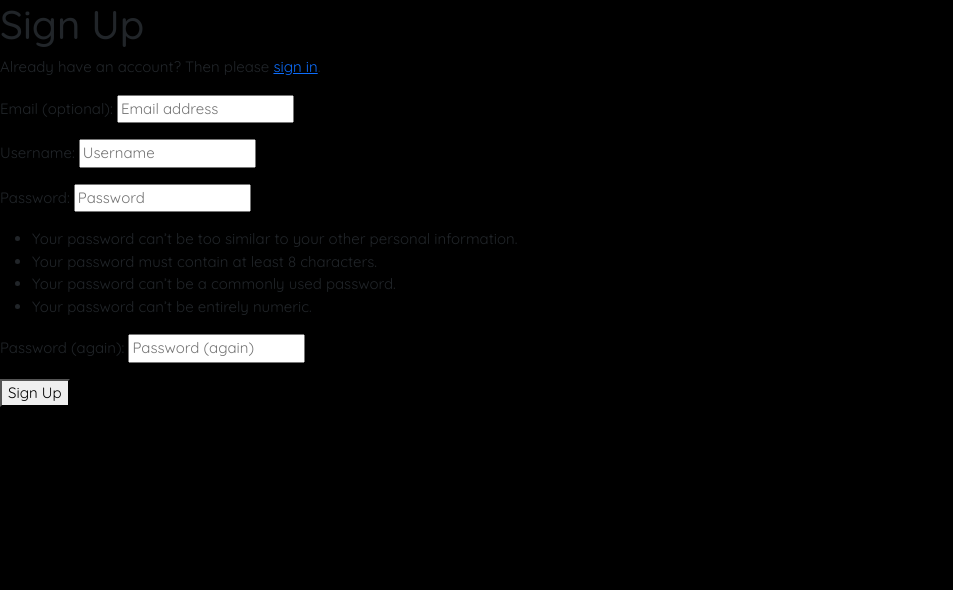
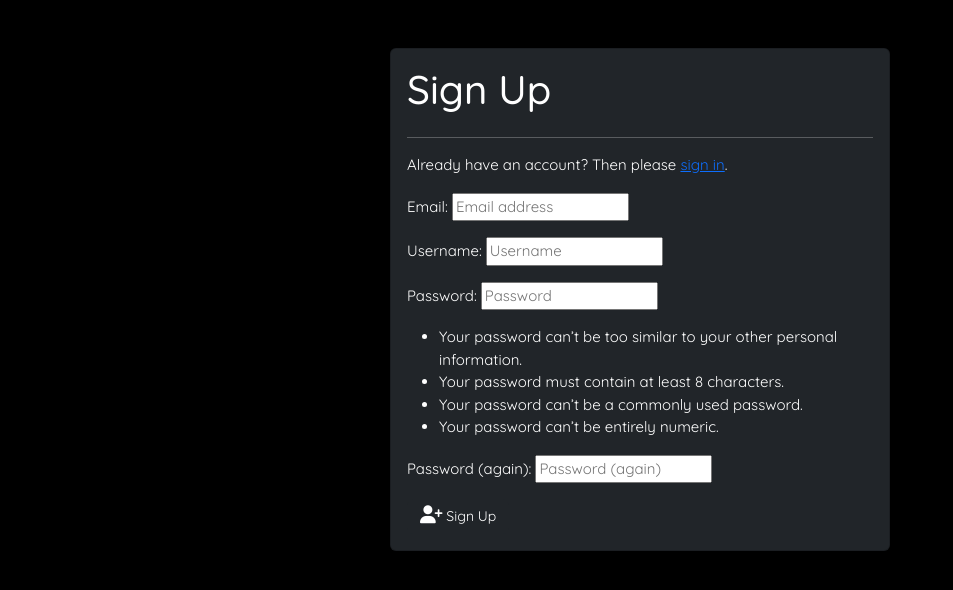
Before and after one commit to MichaelSturgeon/Foresight, a Django app: page /accounts/signup/ in a window 1280 px wide. Shown: the part 71-661 px from the top of the page, without its empty margins (0-953 px from the left). Run offline with Django 4.2, Linux system fonts and the light colour scheme; some libraries are stand-ins or nearby versions.

Commit message:
Style 'signup.html' file and set the email field within the signup form to required

```diff
--- a/foresight/settings.py
+++ b/foresight/settings.py
@@ -141,8 +141,10 @@ AUTH_PASSWORD_VALIDATORS = [
     },
 ]
 
+ACCOUNT_EMAIL_REQUIRED = True
+ACCOUNT_UNIQUE_EMAIL = True
 ACCOUNT_EMAIL_VERIFICATION = 'none'
-
+ACCOUNT_USERNAME_REQUIRED = True
 
 # Internationalization
 # https://docs.djangoproject.com/en/4.2/topics/i18n/
--- a/templates/account/signup.html
+++ b/templates/account/signup.html
@@ -1,22 +1,29 @@
 {% extends "base.html" %}
 {% load allauth i18n %}
-{% block head_title %}
-{% trans "Signup" %}
-{% endblock head_title %}
+
 {% block content %}
-{% element h1 %}
-{% trans "Sign Up" %}
-{% endelement %}
+<container class="d-flex justify-content-center mt-5">
+    <div class="row">
+        <div class="col">
+            <div class="card text-bg-dark mb-3 p-3 acc-panel">
+                <div class="row">
+                    <div class="col">
+                        <h1>Sign Up</h1>
+                    </div>
+                </div>
+                <hr>
+                <div class="row">
+                    <div class="col">
                         {% setvar link %}
                         <a href="{{ login_url }}">
                             {% endsetvar %}
                             {% setvar end_link %}
                         </a>
                         {% endsetvar %}
-{% element p %}
-{% blocktranslate %}Already have an account? Then please {{ link }}sign in{{ end_link }}.{% endblocktranslate %}
-{% endelement %}
-{% if not SOCIALACCOUNT_ONLY %}
+                        <p>
+                            {% blocktranslate %}Already have an account? Then please {{ link }}sign
+                            in{{ end_link }}.{% endblocktranslate %}
+                        </p>
                         {% url 'account_signup' as action_url %}
                         {% element form form=form method="post" action=action_url tags="entrance,signup" %}
                         {% slot body %}
@@ -26,20 +33,14 @@
                         {{ redirect_field }}
                         {% endslot %}
                         {% slot actions %}
-{% element button tags="prominent,signup" type="submit" %}
-{% trans "Sign Up" %}
-{% endelement %}
+                        <button type="submit" class="btn btn-dark"><i class="fa-solid fa-user-plus"></i> Sign Up
+                        </button>
                         {% endslot %}
                         {% endelement %}
-{% endif %}
-{% if PASSKEY_SIGNUP_ENABLED %}
-{% element hr %}
-{% endelement %}
-{% element button href=signup_by_passkey_url tags="prominent,signup,outline,primary" %}
-{% trans "Sign up using a passkey" %}
-{% endelement %}
-{% endif %}
-{% if SOCIALACCOUNT_ENABLED %}
-{% include "socialaccount/snippets/login.html" with page_layout="entrance" %}
-{% endif %}
+                    </div>
+                </div>
+            </div>
+        </div>
+    </div>
+</container>
 {% endblock content %}
```
Lines whose indentation alone changed are shown as unchanged.
